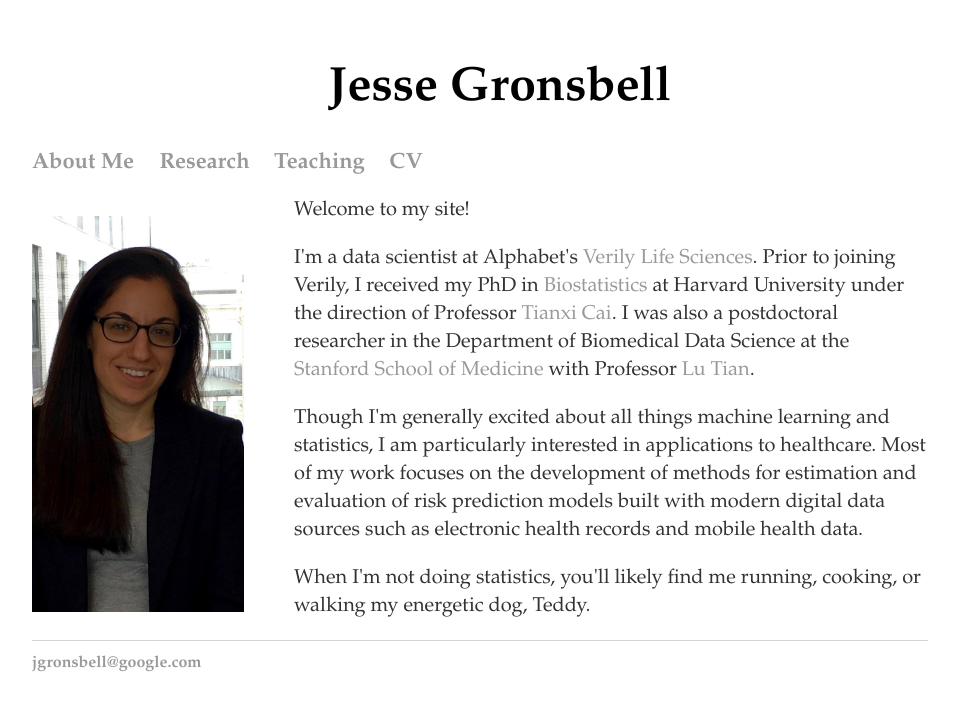
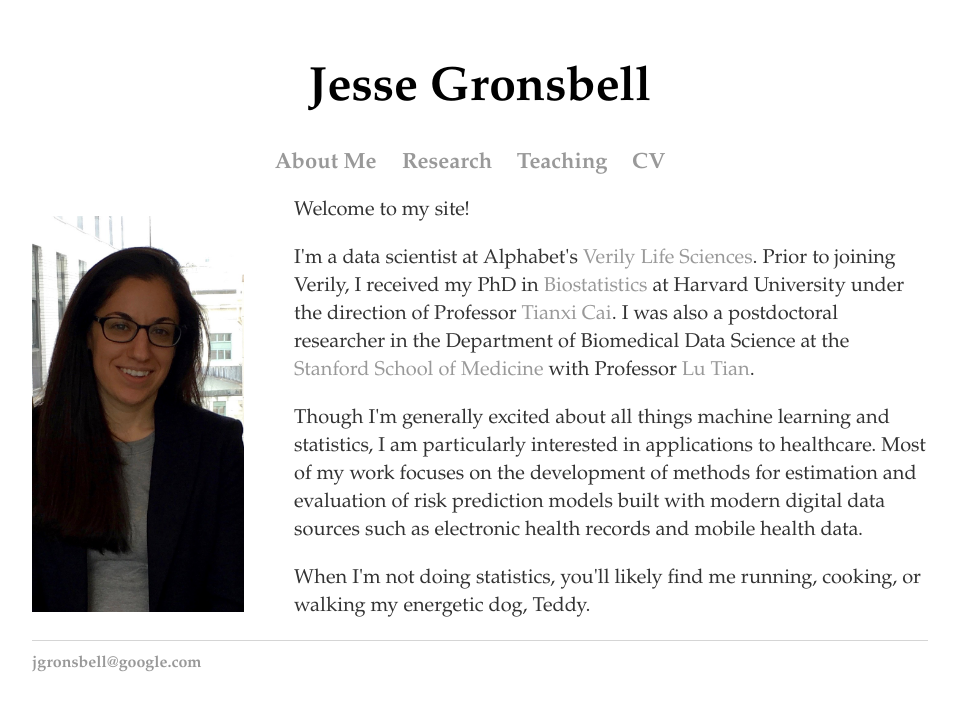
Before and after one commit to jgrons/old_website, a Jekyll site: the page built from index.html, in a window 1280 px wide. Shown: the top 711 px of the page, without its empty margins (160-1117 px from the left). Built offline with Jekyll 4.4.1, drawn with Linux system fonts in a browser that asks for light colours.

Commit message:
Update default.html

```diff
--- a/_layouts/default.html
+++ b/_layouts/default.html
@@ -7,27 +7,26 @@
 
 <header>
 				<center>
-	    		<ul>
+
 	        		<h1 style="font-family: palatino">  Jesse Gronsbell </h>
 	        		<!-- <li><a href="https://github.com/jgrons">github.com/jgrons</a></li> -->
-				</ul>
+				</center>
 
 			</header>
 		<body>
 
 
 			<nav>
-
+			<center>
 	    		<ul>
 	        		<li style="font-size:22px; font-family: palatino"><a href="/"> About Me </a></li>
 				<li style="font-size:22px; font-family: palatino"><a href="/research">Research</a></li>
 				<li style="font-size:22px; font-family: palatino"><a href="/teaching">Teaching</a></li>
 				<li style="font-size:22px; font-family: palatino"><a href="/cv">CV</a></li>
 	    		</ul>
-
+				</center>
 			</nav>
 			<div class="container">
-			</center>
 			{{ content }}
 
 			</div><!-- /.container -->
```
